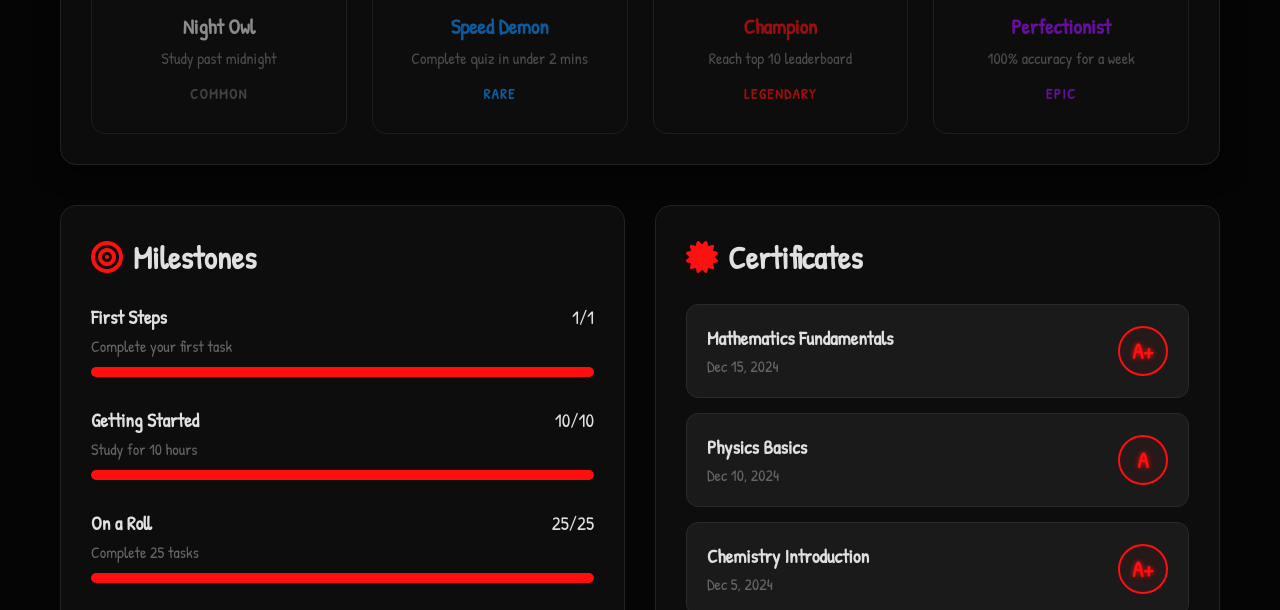
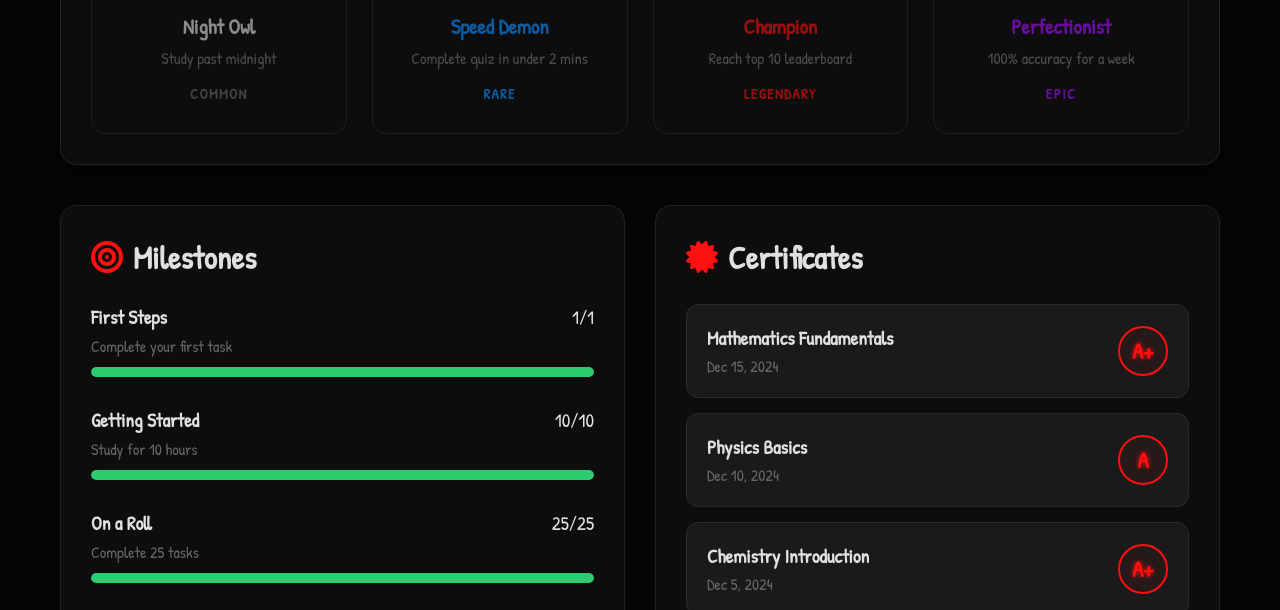
Before and after one commit to abhaysinghbaghel-asb/Hack-Vento, a website: page achievements.html in a window 1280 px wide. Shown: the part 988-1598 px from the top of the page. Drawn offline with Linux system fonts and the light colour scheme.

Commit message:
Update achievements.html

```diff
--- a/achievements.html
+++ b/achievements.html
@@ -24,6 +24,10 @@
         .text-red { color: #ff0f0f; }
         .text-blue { color: #0f8fff; }
         .text-purple { color: #a80fff; }
+
+        /* UPDATED: Softer, less intense green */
+        .text-green { color: #2ecc71; }
+
         .text-muted { color: #666; }
         .icon-spacer { margin-right: 10px; }
 
@@ -117,7 +121,12 @@
             content: ''; position: absolute; top: 0; right: 0; bottom: 0; left: 0;
             background: inherit; filter: blur(4px); opacity: 0.7;
         }
-        .bar-red { background: #ff0f0f; } .bar-blue { background: #0f8fff; }
+
+        .bar-red { background: #ff0f0f; }
+        .bar-blue { background: #0f8fff; }
+
+        /* UPDATED: Softer Emerald Green */
+        .bar-green { background: #2ecc71; }
 
         /* Certificates */
         .cert-item {
@@ -241,9 +250,9 @@
                 { title: "Perfectionist", desc: "100% accuracy for a week", rarity: "Epic", icon: "fa-ribbon", colorClass: "text-purple" }
             ],
             milestones: [
-                { title: "First Steps", desc: "Complete your first task", current: 1, target: 1, barColor: "bar-red" },
-                { title: "Getting Started", desc: "Study for 10 hours", current: 10, target: 10, barColor: "bar-red" },
-                { title: "On a Roll", desc: "Complete 25 tasks", current: 25, target: 25, barColor: "bar-red" },
+                { title: "First Steps", desc: "Complete your first task", current: 1, target: 1, barColor: "bar-green" },
+                { title: "Getting Started", desc: "Study for 10 hours", current: 10, target: 10, barColor: "bar-green" },
+                { title: "On a Roll", desc: "Complete 25 tasks", current: 25, target: 25, barColor: "bar-green" },
                 { title: "Dedicated Learner", desc: "Study for 50 hours", current: 42, target: 50, barColor: "bar-blue" }
             ],
             certificates: [
```
